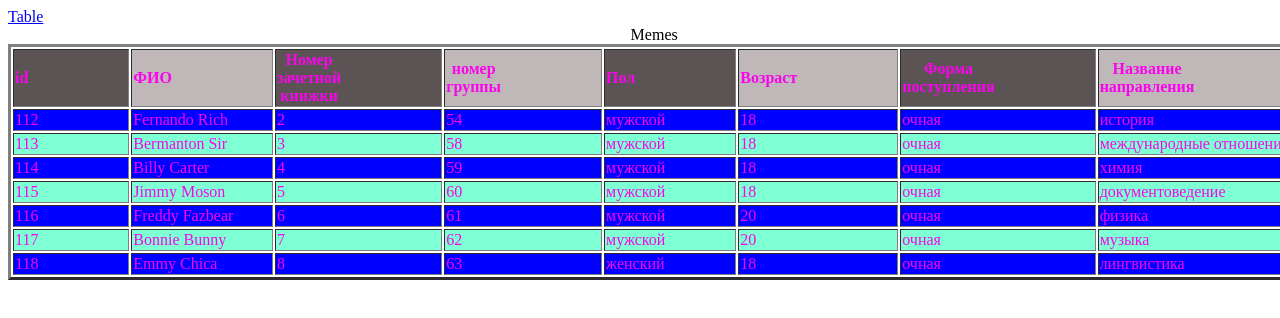
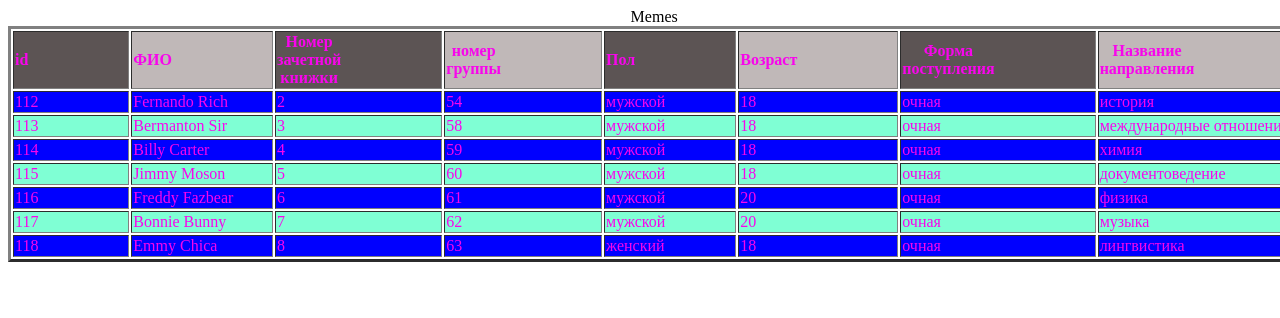
Before and after one commit to serjei4888-source/3-, a plain HTML site: page table.html in a window 1280 px wide. Drawn offline with Linux system fonts and the light colour scheme.

Commit message:
Update table.html

```diff
--- a/table.html
+++ b/table.html
@@ -6,8 +6,6 @@
 </head>
 
 <body>
-    <a href="table.html">Table</a>
-
     <table border="3">
         <caption>Memes</caption>
         <tr>
```
